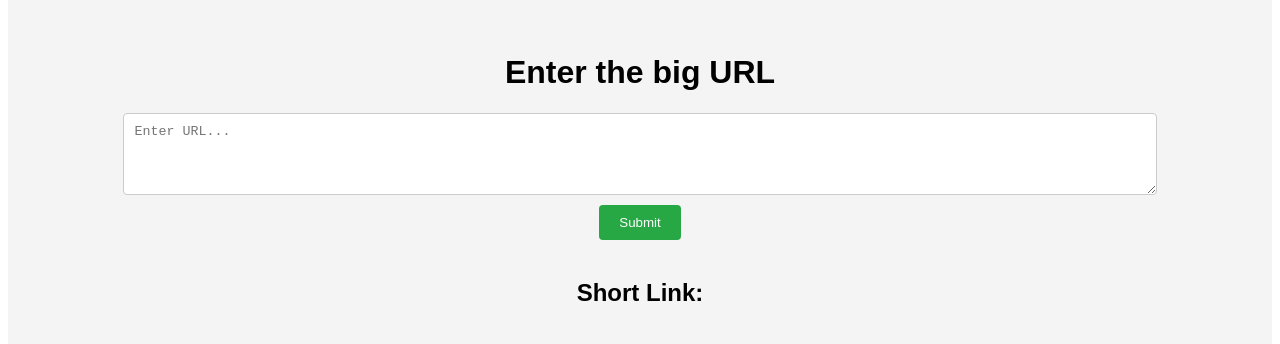
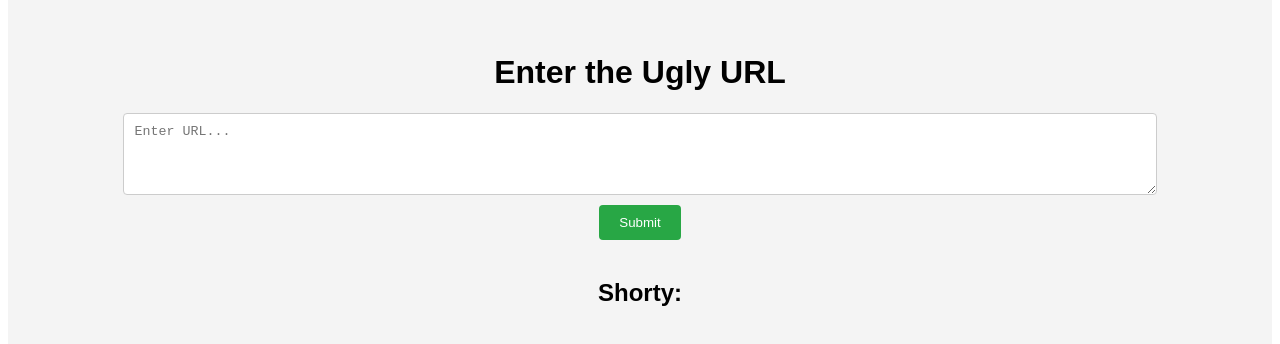
Before and after one commit to elroysamu/shorty, a plain HTML site: page index.html in a window 1280 px wide. Shown: the part 228-572 px from the top of the page. Drawn offline with Linux system fonts and the light colour scheme.

Commit message:
names changed

```diff
--- a/index.html
+++ b/index.html
@@ -3,18 +3,18 @@
 <head>
     <meta charset="UTF-8">
     <meta name="viewport" content="width=device-width, initial-scale=1.0">
-    <title>Simple API Call</title>
+    <title>Shorty</title>
     <link rel="stylesheet" href="styles.css">
 </head>
 <body>
     <div class="container">
-        <h1>Enter the big URL</h1>
+        <h1>Enter the Ugly URL</h1>
         <textarea id="inputBox" rows="4" placeholder="Enter URL..."></textarea>
         <button onclick="makeApiCall()">Submit</button>
 
         <!-- Element to display short link -->
         <div id="shortLinkContainer">
-            <h2>Short Link:</h2>
+            <h2>Shorty:</h2>
             <p id="shortLink"></p>
         </div>
     </div>
```
